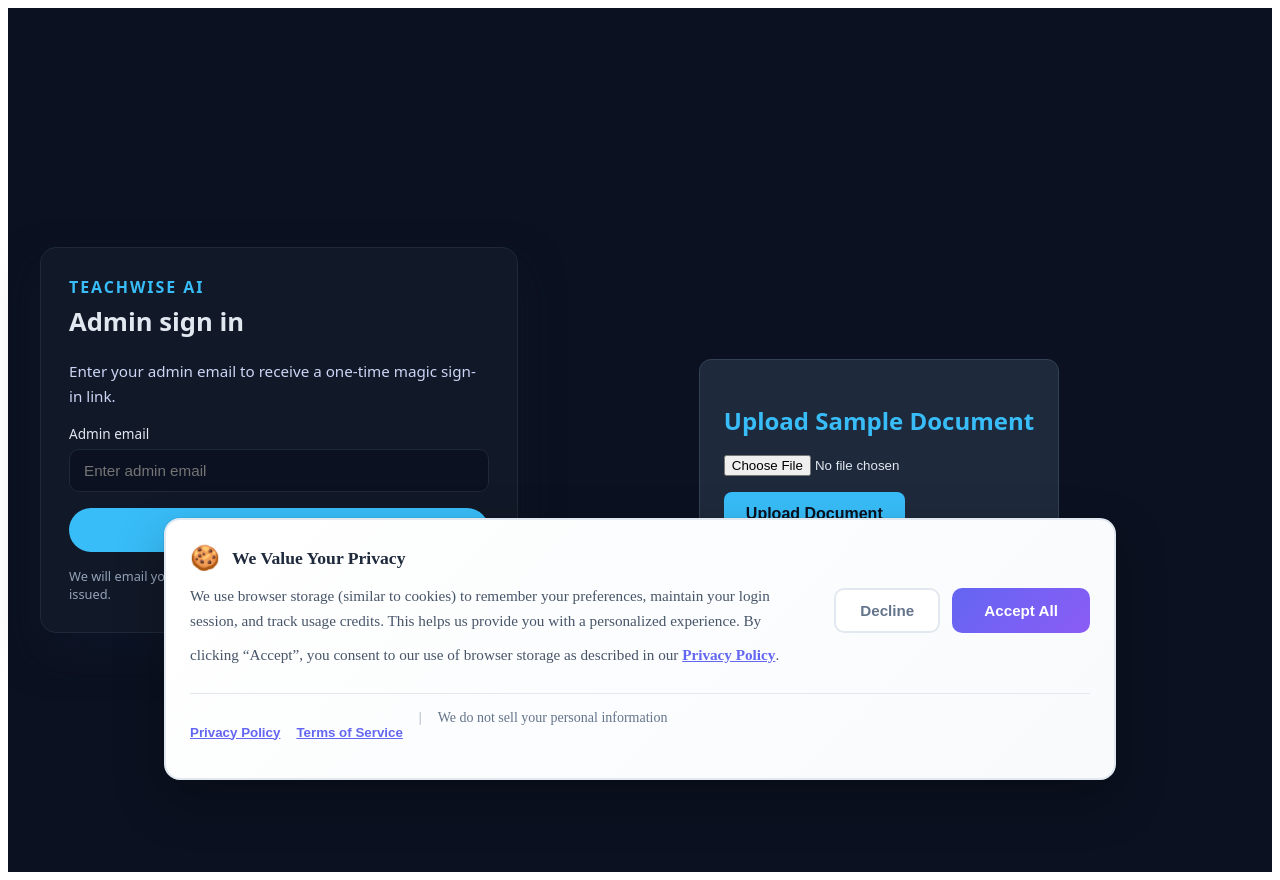
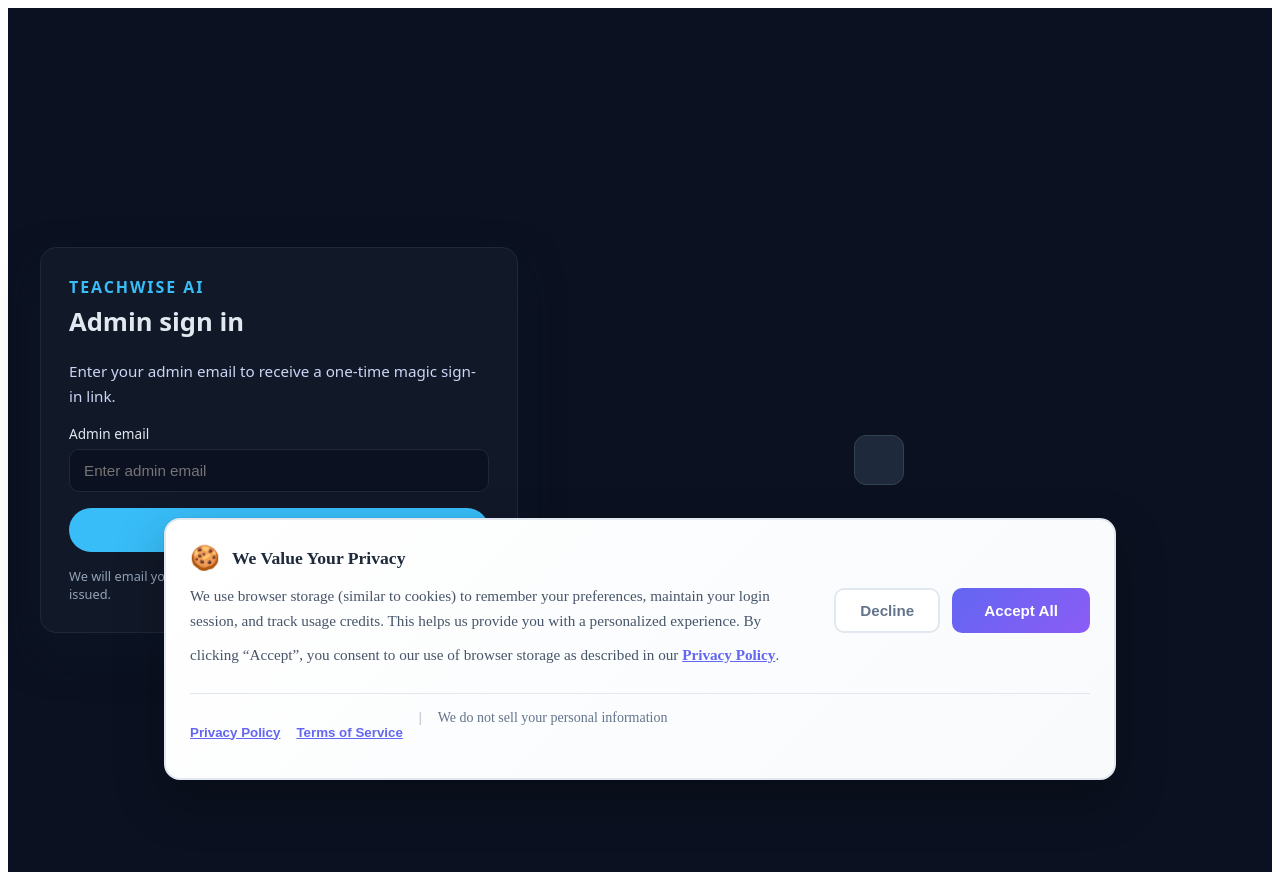
Before and after one commit to krishnamathi2/teachwiseai.mpaiapps.com, a Next.js app: page /admin in a window 1280 px wide. Built offline with nearby package versions, Linux system fonts and the light colour scheme; no server answers.

Commit message:
Deploy: 2025-12-25 17:19

```diff
--- a/pages/admin/index.jsx
+++ b/pages/admin/index.jsx
@@ -863,57 +863,6 @@
         marginLeft: 'auto',
         marginRight: 'auto',
       }}>
-        <h2 style={{ color: '#38bdf8', marginBottom: 16 }}>Upload Sample Document</h2>
-        <form
-          onSubmit={async e => {
-            e.preventDefault();
-            const fileInput = e.target.elements.sampleDoc;
-            if (fileInput && fileInput.files && fileInput.files[0]) {
-              const file = fileInput.files[0];
-              const filePath = `${Date.now()}_${file.name}`;
-              try {
-                const { data, error } = await supabase.storage
-                  .from('sample-documents')
-                  .upload(filePath, file, {
-                    cacheControl: '3600',
-                    upsert: false,
-                  });
-                if (error) {
-                  alert('Upload failed: ' + error.message);
-                } else {
-                  alert('File uploaded successfully!');
-                }
-              } catch (err) {
-                alert('Unexpected error: ' + err.message);
-              }
-            }
-          }}
-        >
-          <input
-            type="file"
-            id="sampleDoc"
-            name="sampleDoc"
-            accept=".pdf,.doc,.docx,.ppt,.pptx,.txt,.jpg,.png,.jpeg,.xls,.xlsx,.csv,.zip"
-            style={{ marginBottom: 16, color: '#e2e8f0' }}
-            required
-          />
-          <br />
-          <button
-            type="submit"
-            style={{
-              padding: '10px 22px',
-              borderRadius: '8px',
-              background: '#38bdf8',
-              color: '#0b1120',
-              fontWeight: 600,
-              fontSize: '1rem',
-              border: 'none',
-              cursor: 'pointer',
-            }}
-          >
-            Upload Document
-          </button>
-        </form>
       </div>
     </div>
   );
```
